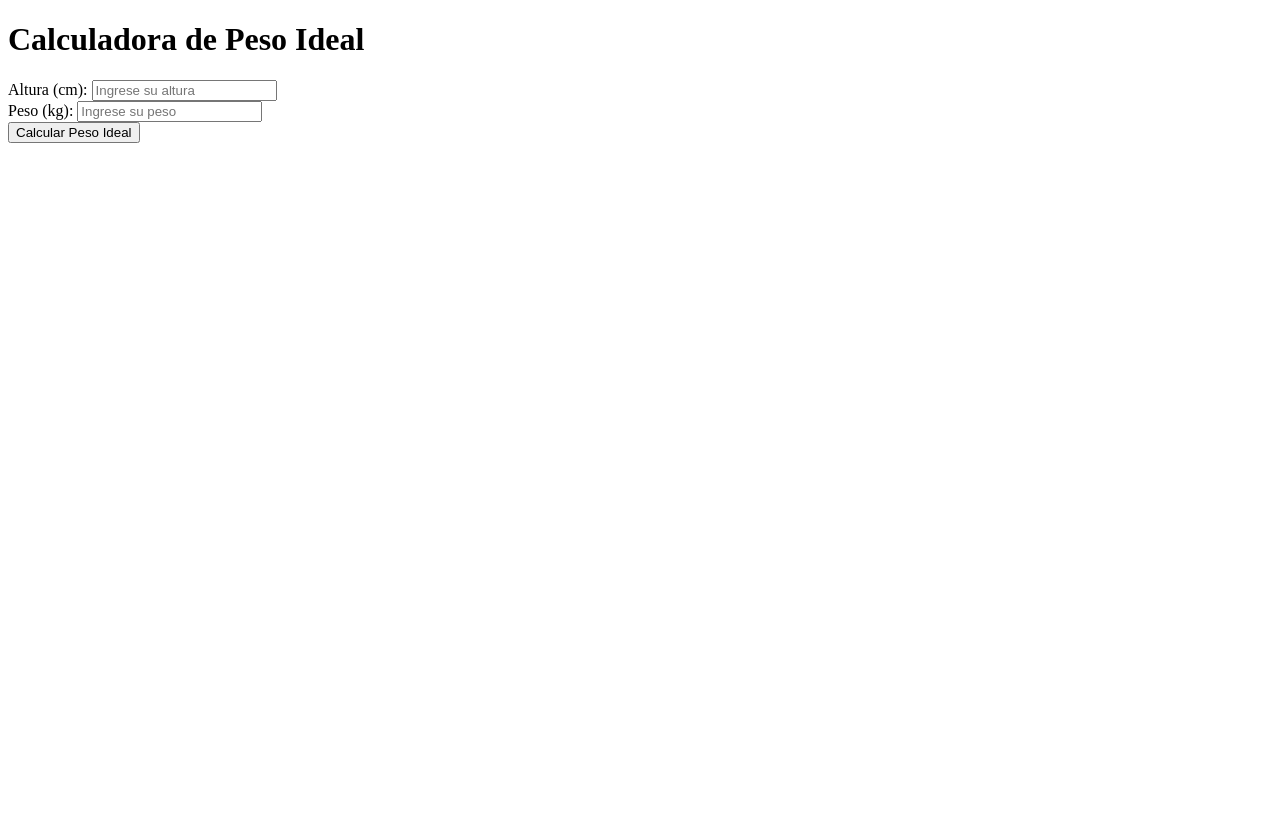
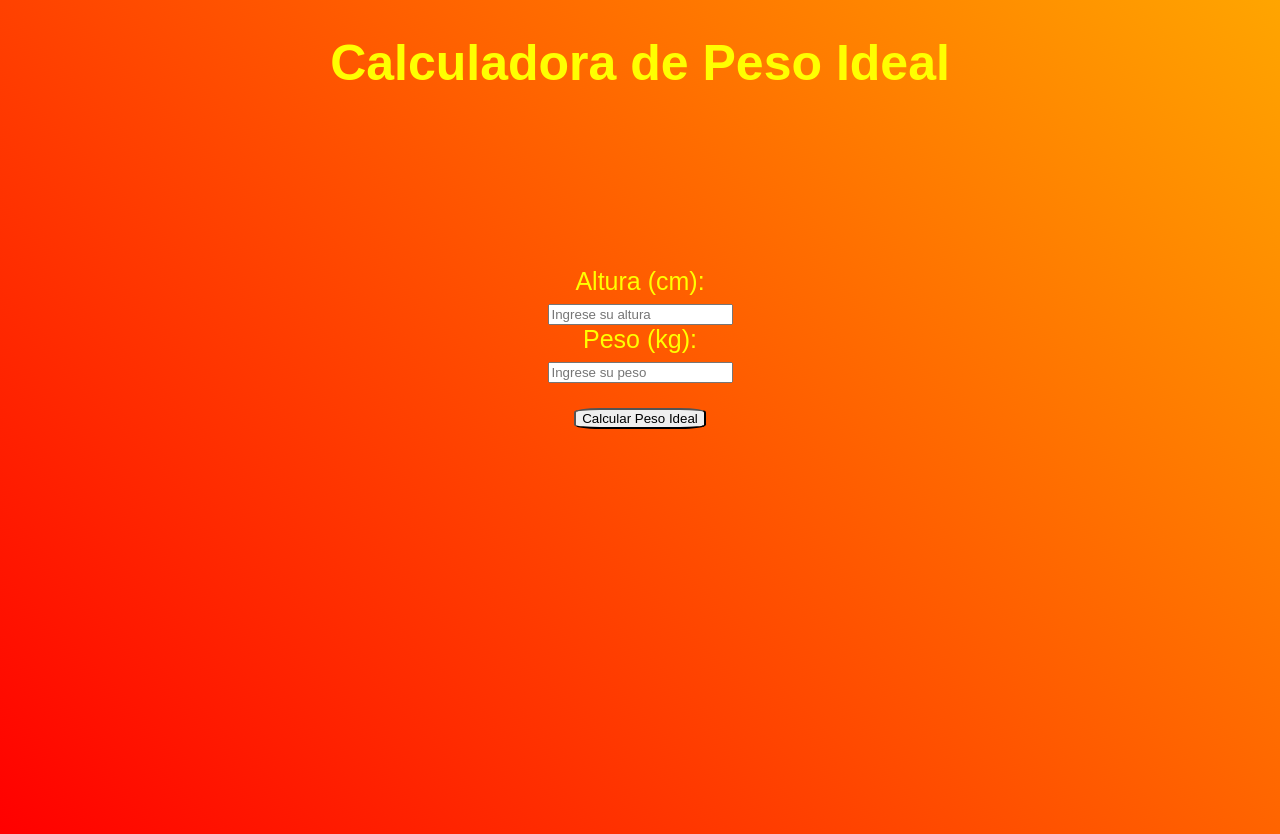
Before and after one commit to Juanluis439/balanza, a plain HTML site: page index.html in a window 1280 px wide. Before the commit the page ends 800 px from the top, so only its background shows below. Drawn offline with Linux system fonts and the light colour scheme.

Commit message:
añadio css

```diff
--- a/index.html
+++ b/index.html
@@ -3,12 +3,14 @@
 <head>
     <meta charset="UTF-8">
     <meta name="viewport" content="width=device-width, initial-scale=1.0">
+    <link rel="stylesheet" href="styles.css">
     <title>Document</title>
 </head>
 <body>
     <h1>Calculadora de Peso Ideal</h1>
 
-    <label for="altura">Altura (cm):</label>
+<div id="content">
+        <label for="altura">Altura (cm):</label>
     <input type="number" id="altura" placeholder="Ingrese su altura">
 
     <br>
@@ -16,11 +18,13 @@
     <label for="peso">Peso (kg):</label>
     <input type="number" id="peso" placeholder="Ingrese su peso">
 
+
     <br>
 
     <button onclick="calcularIMC()">Calcular Peso Ideal</button>
 
     <div id="result"></div>
+</div>
 
     <script src="index.js"></script>
 </body>
--- /dev/null
+++ b/styles.css
@@ -0,0 +1,28 @@
+body {
+    height: 100vh;
+    margin: 0;
+    background: linear-gradient(45deg, red, orange);
+    color: yellow;
+    font-family: Arial, sans-serif;
+    font-size: 25px;
+}
+
+h1 {
+    display: flex;
+    justify-content: center;
+    height: 200px;
+}
+
+#content {
+    text-align: center;
+}
+
+label {
+    display: flex;
+    justify-content: center;
+}
+
+button {
+    margin-top: 25px;
+    border-radius: 20%;
+}
```
